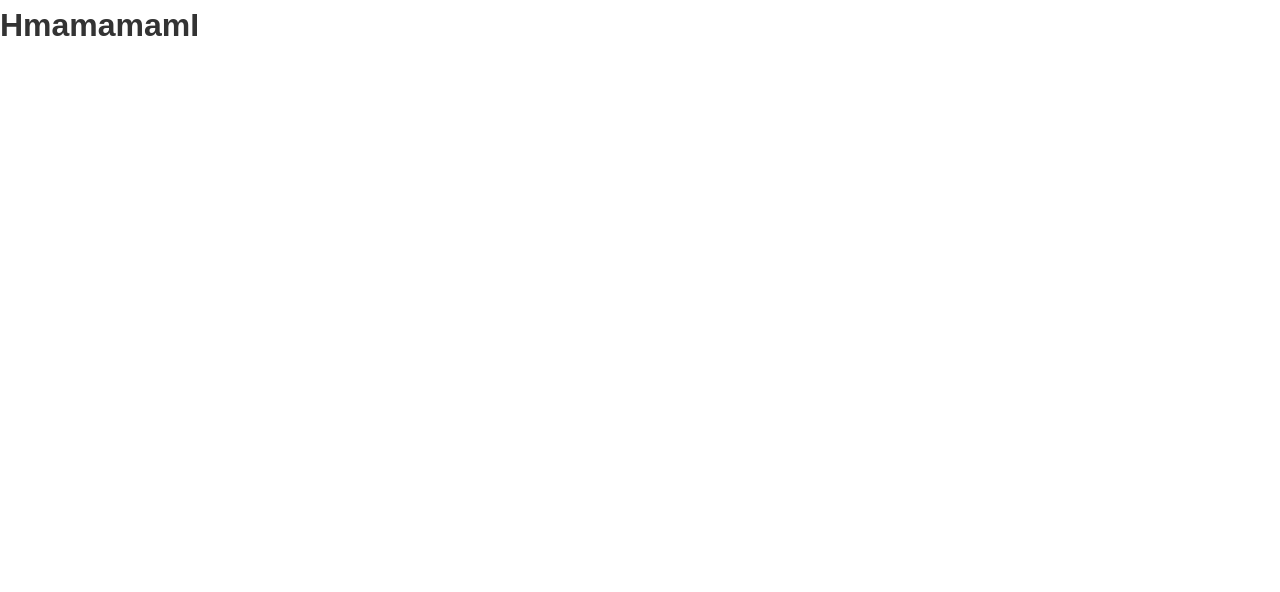
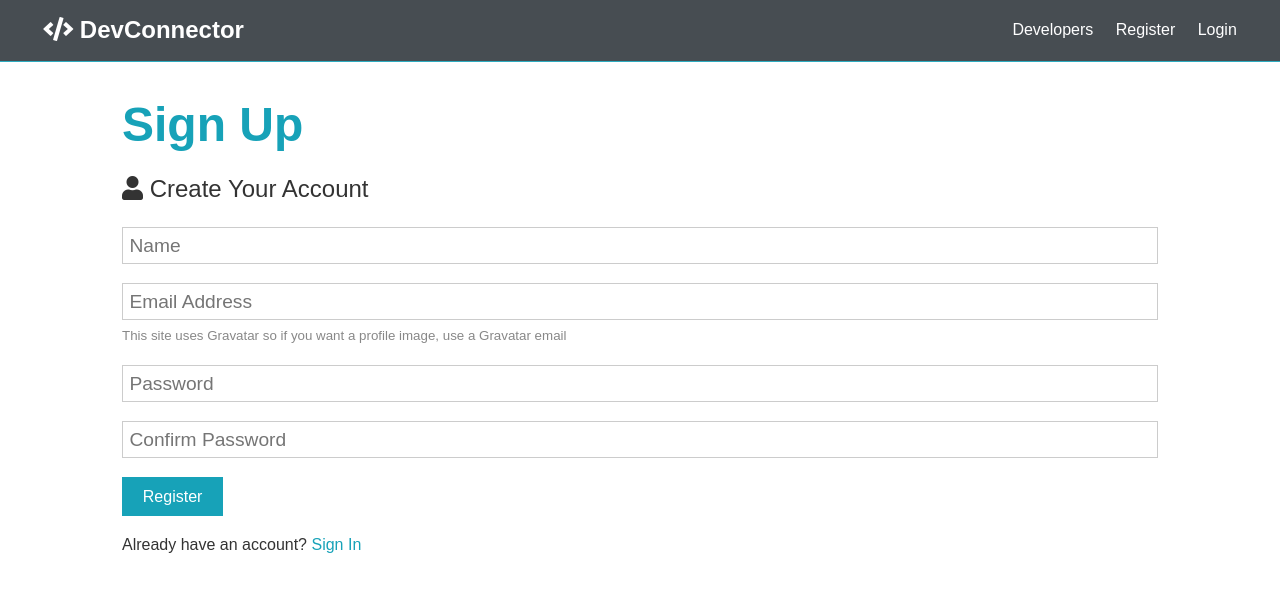
Before and after one commit to Charitie/DevConnector, a React (Create React App) app in the folder client/: page /register in a window 1280 px wide. Shown: the top 592 px of the page. Built offline with nearby package versions, Linux system fonts and the light colour scheme.

Commit message:
implement registration

```diff
--- a/client/src/App.js
+++ b/client/src/App.js
@@ -1,9 +1,24 @@
 import React, { Fragment } from 'react';
+import { BrowserRouter as Router, Route, Switch } from 'react-router-dom';
 import './App.css';
+import Navbar from './components/layouts/Navbar';
+import Landing from './components/layouts/Landing';
+import Login from './components/auth/Login';
+import Register from './components/auth/Register';
 
-const App = () =>
-  <Fragment>
-    <h1>HmamamamI</h1>
-  </Fragment>
+const App = () => (
+  <Router>
+    <Fragment>
+      <Navbar />
+      <Route exact path='/' component={Landing} />
+      <section className='container'>
+        <Switch>
+          <Route exact path='/login' component={Login} />
+          <Route exact path='/register' component={Register} />
+        </Switch>
+      </section>
+    </Fragment>
+  </Router>
+)
 
 export default App;
--- /dev/null
+++ b/client/src/components/auth/Login.js
@@ -0,0 +1,11 @@
+import React from 'react';
+
+const Login = () => {
+  return (
+    <div>
+      login
+    </div>
+  )
+}
+
+export default Login;
--- /dev/null
+++ b/client/src/components/auth/Register.js
@@ -0,0 +1,104 @@
+import React, { Fragment, useState } from 'react';
+import axios from 'axios';
+import { connect } from 'mongoose';
+
+const Register = () => {
+  const [formData, setFormData] = useState({
+    name: '',
+    email: '',
+    password: '',
+    password2: ''
+  });
+
+  const { name, email, password, password2 } = formData;
+
+  const onChange = e => setFormData({ ...formData, [e.target.name]: e.target.value });
+
+  const onSubmit = async e => {
+    e.preventDefault();
+    if(password !== password2) {
+      console.log('password don\'t match')
+    } else {
+      const newUser = {
+        name,
+        email,
+        password
+      }
+
+      try {
+        const config = {
+          headers: {
+            'Content-Type': 'application/json'
+          }
+        }
+
+        const body = JSON.stringify(newUser);
+
+        const res = await axios.post('/users', body, config);
+        console.log(res.data);
+
+      } catch (err) {
+        console.log(err.response.data);
+      }
+    }
+  }
+
+  return (
+    <Fragment>
+      <h1 className="large text-primary">Sign Up</h1>
+      <p className="lead"><i className="fas fa-user"></i> Create Your Account</p>
+      <form className="form" onSubmit={e => onSubmit(e)}>
+        <div className="form-group">
+          <input
+            type="text"
+            placeholder="Name"
+            name="name"
+            value={name}
+            onChange={e => onChange(e)}
+            required
+          />
+        </div>
+        <div className="form-group">
+          <input
+            type="email"
+            placeholder="Email Address"
+            name="email"
+            value={email}
+            onChange={e => onChange(e)}
+            required
+          />
+          <small className="form-text"
+            >This site uses Gravatar so if you want a profile image, use a
+            Gravatar email</small
+          >
+        </div>
+        <div className="form-group">
+          <input
+            type="password"
+            placeholder="Password"
+            name="password"
+            value={password}
+            onChange={e => onChange(e)}
+            minLength="6"
+          />
+        </div>
+        <div className="form-group">
+          <input
+            type="password"
+            placeholder="Confirm Password"
+            name="password2"
+            value={password2}
+            onChange={e => onChange(e)}
+            minLength="6"
+          />
+        </div>
+        <input type="submit" className="btn btn-primary" value="Register" />
+      </form>
+      <p className="my-1">
+        Already have an account? <a href="login.html">Sign In</a>
+      </p>
+    </Fragment>
+  )
+}
+
+export default Register;
--- /dev/null
+++ b/client/src/components/layouts/Landing.js
@@ -0,0 +1,24 @@
+import React from 'react';
+import { Link } from 'react-router-dom';
+
+const Landing = () => {
+  return (
+    <section className="landing">
+      <div className="dark-overlay">
+        <div className="landing-inner">
+          <h1 className="x-large">Developer Connector</h1>
+          <p className="lead">
+            Create a developer profile/portfolio, share posts and get help from
+            other developers
+          </p>
+          <div className="buttons">
+            <Link to='/register' className="btn btn-primary">Sign Up</Link>
+            <Link to='/login' className="btn btn-light">Login</Link>
+          </div>
+        </div>
+      </div>
+    </section>
+  )
+}
+
+export default Landing
--- /dev/null
+++ b/client/src/components/layouts/Navbar.js
@@ -0,0 +1,19 @@
+import React from 'react';
+import { Link } from 'react-router-dom';
+
+const Navbar = () => {
+  return (
+    <nav className="navbar bg-dark">
+      <h1>
+        <Link to='/'><i className="fas fa-code"></i> DevConnector</Link>
+      </h1>
+      <ul>
+        <li><Link to='/developers'>Developers</Link></li>
+        <li><Link to='/register'>Register</Link></li>
+        <li><Link to='/login'>Login</Link></li>
+      </ul>
+    </nav>
+  )
+}
+
+export default Navbar;
```
